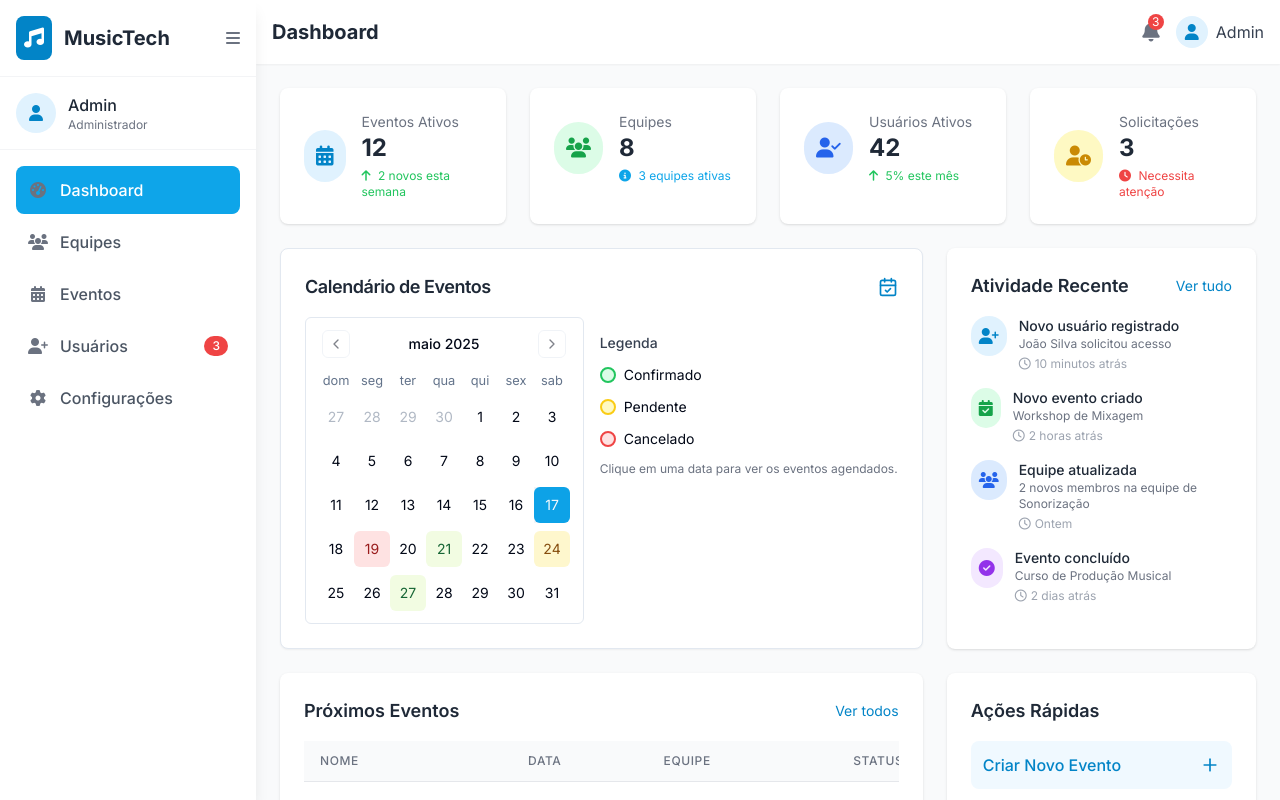
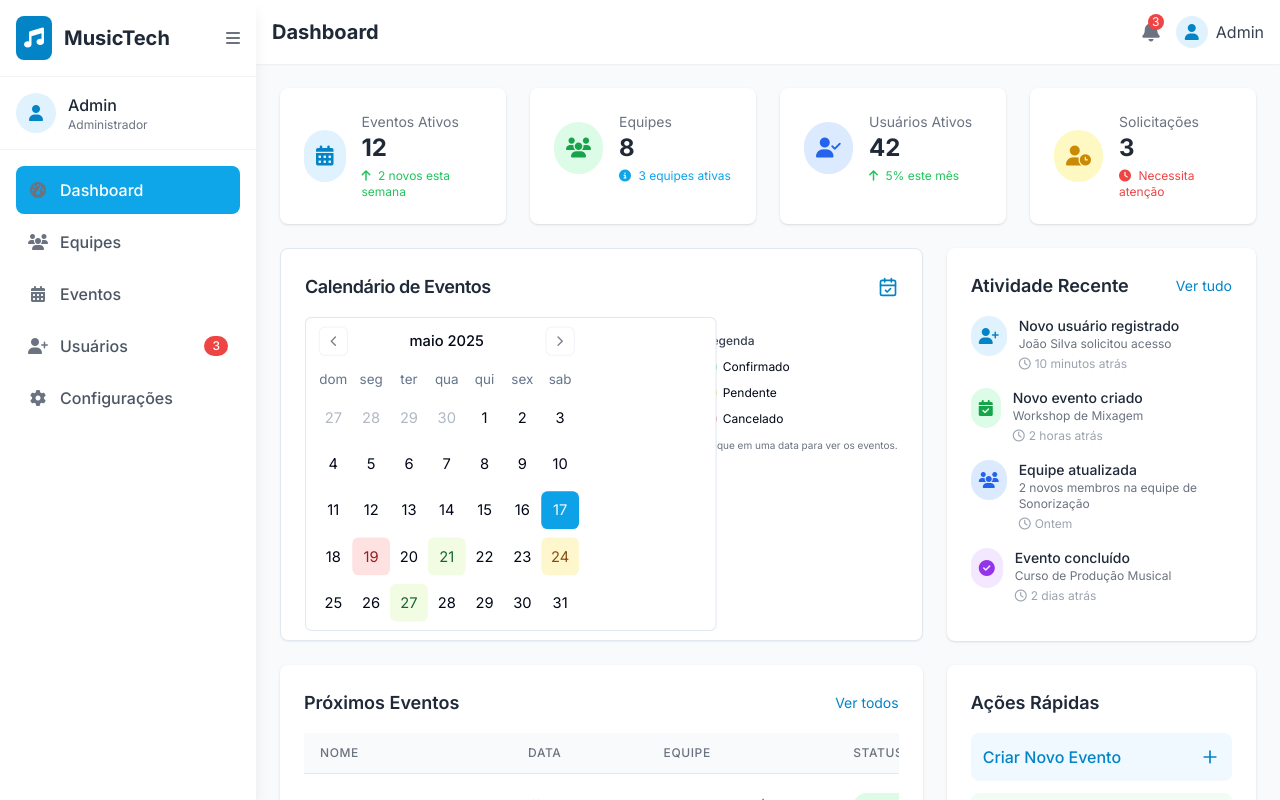
Before and after one commit to DanNves/Sistema-OrquestraTech, a React (Vite) app: page / in a window 1280 px wide. Shown: the top 800 px of the page. Built offline with nearby package versions, Linux system fonts and the light colour scheme.

Commit message:
Expand calendar and compress legend
Expand the calendar to the right by compressing the legend.

```diff
--- a/src/components/dashboard/EventCalendar.tsx
+++ b/src/components/dashboard/EventCalendar.tsx
@@ -95,9 +95,9 @@ const EventCalendar = () => {
         <CalendarCheck className="h-5 w-5 text-primary-600" />
       </CardHeader>
       <CardContent className="pt-2">
-        <div className="flex flex-row gap-4">
+        <div className="flex flex-row gap-2">
           {/* Calendar - Expanded to take more width */}
-          <div className="flex-1 max-w-none">
+          <div className="flex-1 w-[90%]">
             <Popover open={showPopover} onOpenChange={setShowPopover}>
               <PopoverTrigger asChild>
                 <div className="cursor-default w-full">
@@ -105,7 +105,7 @@ const EventCalendar = () => {
                     mode="single"
                     selected={date}
                     onSelect={handleDateSelect}
-                    className="p-3 pointer-events-auto border rounded-md bg-white w-full max-w-none"
+                    className="p-2 pointer-events-auto border rounded-md bg-white w-full max-w-none scale-105 origin-top-left"
                     showOutsideDays={true}
                     modifiers={modifiers}
                     modifiersStyles={modifiersStyles}
@@ -140,23 +140,23 @@ const EventCalendar = () => {
             </Popover>
           </div>
 
-          {/* Legend for calendar events - Reduced width to give more space to calendar */}
-          <div className="flex flex-col justify-start mt-4 space-y-3 min-w-[100px]">
-            <h3 className="text-sm font-medium text-gray-700">Legenda</h3>
+          {/* Legend for calendar events - Further reduced width */}
+          <div className="flex flex-col justify-start mt-4 space-y-2.5 min-w-[10%] text-xs">
+            <h3 className="text-xs font-medium text-gray-700">Legenda</h3>
             <div className="flex items-center">
-              <div className="w-4 h-4 rounded-full bg-green-100 border-2 border-green-500 mr-2"></div>
-              <span className="text-sm">Confirmado</span>
+              <div className="w-3 h-3 rounded-full bg-green-100 border-2 border-green-500 mr-1.5"></div>
+              <span className="text-xs">Confirmado</span>
             </div>
             <div className="flex items-center">
-              <div className="w-4 h-4 rounded-full bg-yellow-100 border-2 border-yellow-400 mr-2"></div>
-              <span className="text-sm">Pendente</span>
+              <div className="w-3 h-3 rounded-full bg-yellow-100 border-2 border-yellow-400 mr-1.5"></div>
+              <span className="text-xs">Pendente</span>
             </div>
             <div className="flex items-center">
-              <div className="w-4 h-4 rounded-full bg-red-100 border-2 border-red-500 mr-2"></div>
-              <span className="text-sm">Cancelado</span>
+              <div className="w-3 h-3 rounded-full bg-red-100 border-2 border-red-500 mr-1.5"></div>
+              <span className="text-xs">Cancelado</span>
             </div>
-            <div className="mt-4 text-xs text-gray-500">
-              Clique em uma data para ver os eventos agendados.
+            <div className="mt-2 text-[10px] text-gray-500">
+              Clique em uma data para ver os eventos.
             </div>
           </div>
         </div>
```
